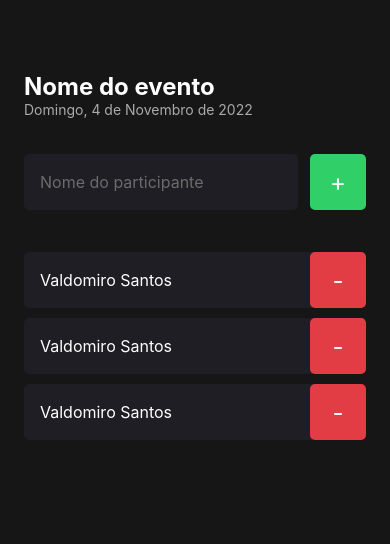
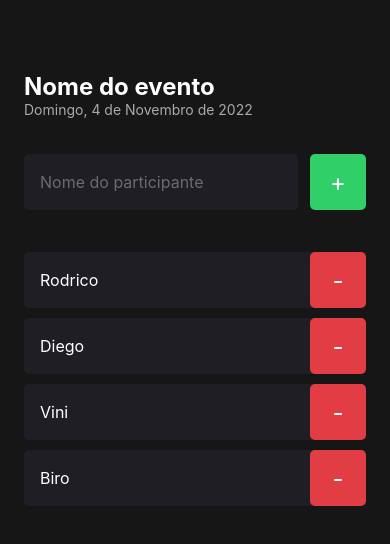
Before and after one commit to valdomiro22/introducao_react_native, a React Native app: screen / in a window 390 px wide. Shown: the top 544 px of the page. Built offline with nearby package versions, Linux system fonts and the light colour scheme.

Commit message:
Itilizando os componentes

```diff
--- a/src/components/Participant/index.tsx
+++ b/src/components/Participant/index.tsx
@@ -1,10 +1,15 @@
 import { View, Text, TouchableOpacity } from "react-native";
 import { styles } from "./styles";
 
-export function Participant() {
+type Props = {
+  name: String;
+}
+
+export function Participant({ name }: Props) {
+
   return(
     <View style={styles.container}>
-      <Text style={styles.name}>Valdomiro Santos</Text>
+      <Text style={styles.name}>{ name }</Text>
 
       <TouchableOpacity style={styles.button}>
           <Text style={styles.buttonText}> - </Text>
--- a/src/screens/Home/index.tsx
+++ b/src/screens/Home/index.tsx
@@ -26,9 +26,10 @@ export function Home() {
         </TouchableOpacity>
       </View>
 
-      <Participant />
-      <Participant />
-      <Participant />
+      <Participant name="Rodrico"/>
+      <Participant name="Diego"/>
+      <Participant name="Vini"/>
+      <Participant name="Biro"/>
     </View>
   )
 }
```
